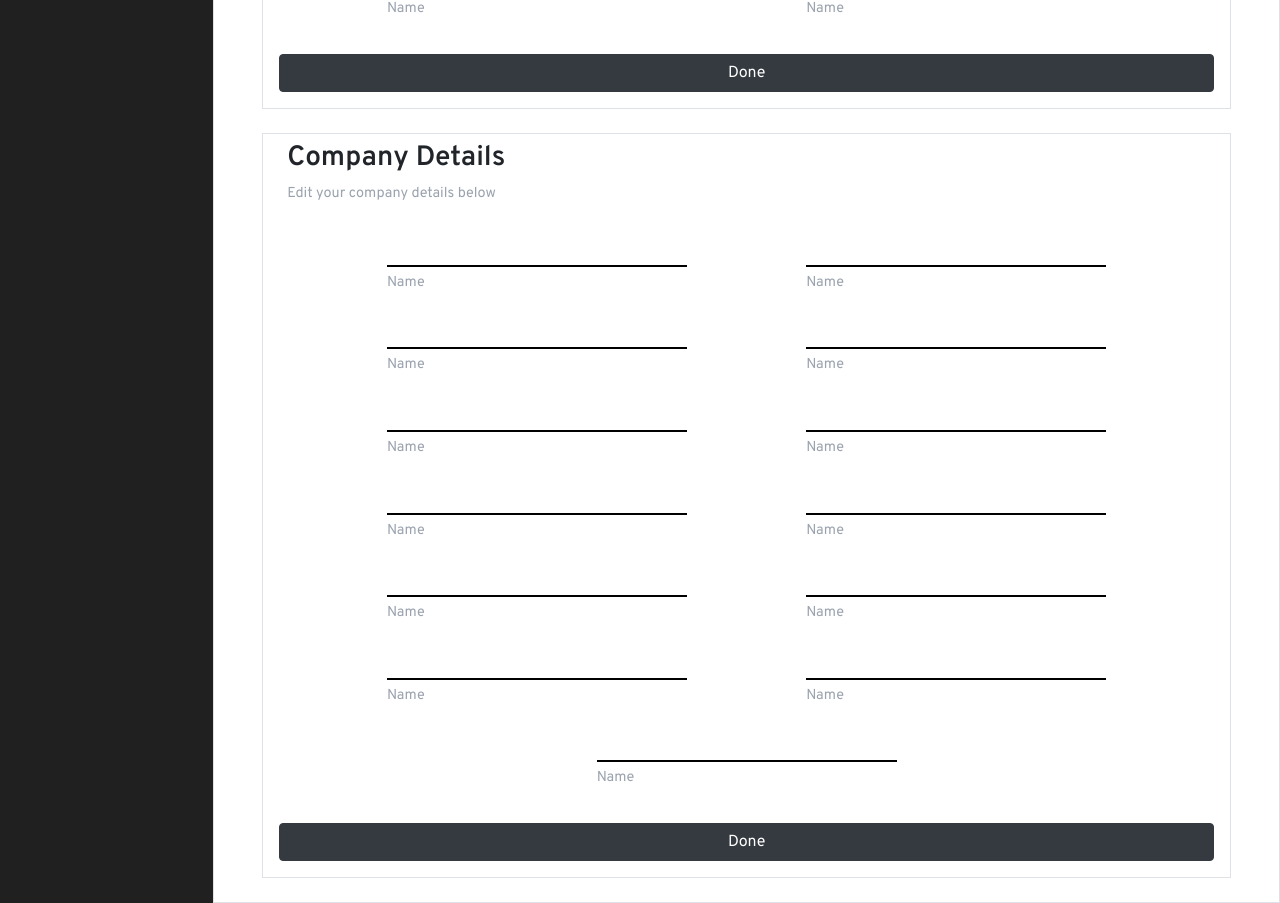
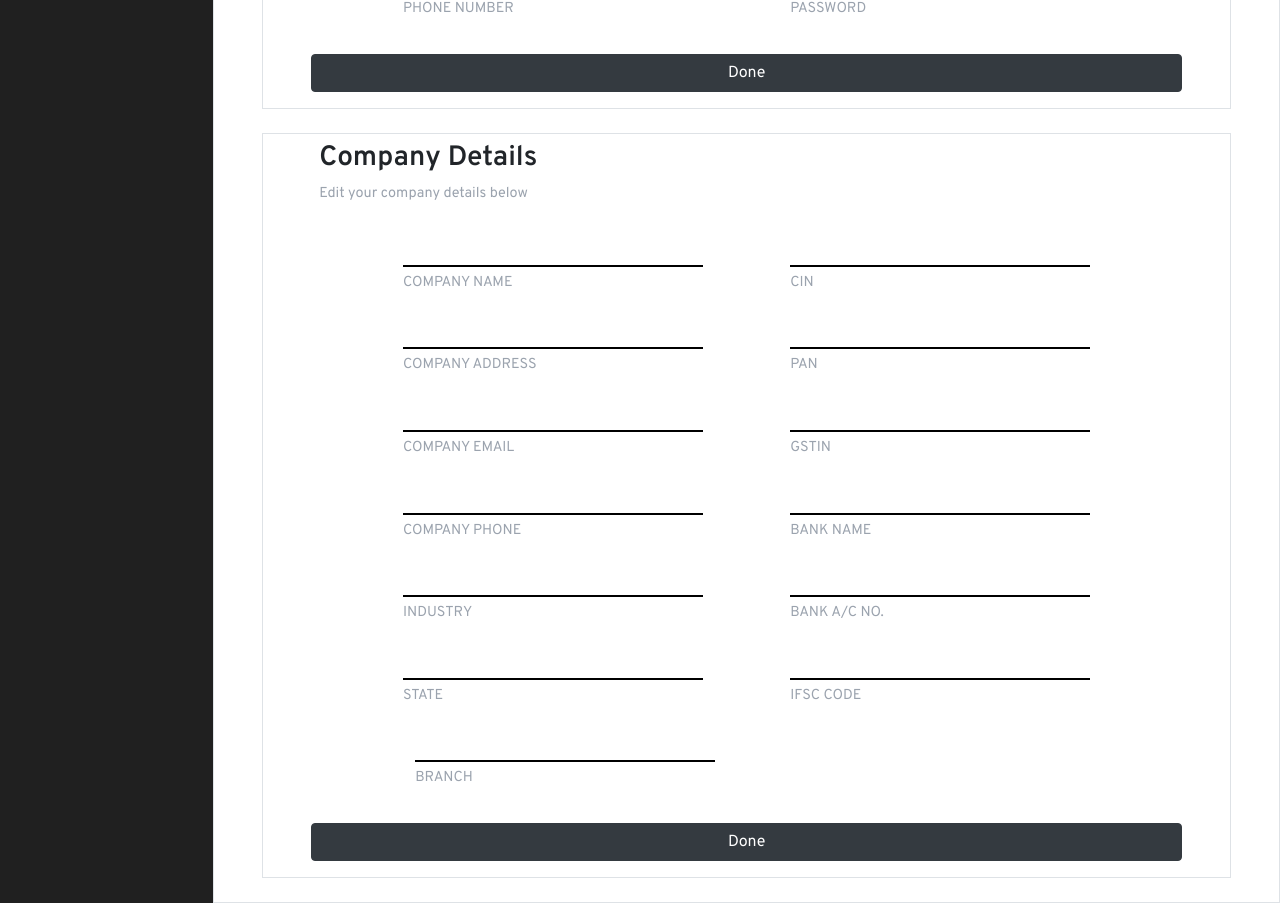
Before and after one commit to nipungupta99/billing-app, a React (Create React App) app: page /settings in a window 1280 px wide. Shown: the part 480-1383 px from the top of the page. Built offline with nearby package versions, Linux system fonts and the light colour scheme; what @react-pdf/renderer would draw is missing.

Commit message:
improvements in company details page

```diff
--- /dev/null
+++ b/src/context/detailsContext.js
@@ -0,0 +1,26 @@
+import React, { useState, createContext } from "react";
+
+export const DetailsContext = createContext();
+export const DetailsProvider = (props) => {
+  const [details, setDetails] = useState({
+    companyName: "",
+    companyAddress: "",
+    companyEmail: "",
+    companyPhone: "",
+    industry: "",
+    state: "",
+    branch: "",
+    cin: "",
+    pan: "",
+    gstin: "",
+    bankName: "",
+    bankAccountNumber: "",
+    ifscCode: "",
+  });
+
+  return (
+    <DetailsContext.Provider value={[details, setDetails]}>
+      {props.children}
+    </DetailsContext.Provider>
+  );
+};
--- a/src/index.js
+++ b/src/index.js
@@ -4,10 +4,13 @@ import App from "./App";
 import * as serviceWorker from "./serviceWorker";
 import "./index.scss";
 import { DataProvider } from "./context/dataContext";
+import { DetailsProvider } from "./context/detailsContext.js";
 ReactDOM.render(
   <React.StrictMode>
     <DataProvider>
-      <App />
+      <DetailsProvider>
+        <App />
+      </DetailsProvider>
     </DataProvider>
   </React.StrictMode>,
   document.getElementById("root")
--- a/src/pages/create/create.page.js
+++ b/src/pages/create/create.page.js
@@ -115,7 +115,7 @@ function CreatePage() {
 
             <div className="container-fluid py-1 ">
               <h4 className="bg-dark text-center text-white">ITEMS</h4>
-              <InputField style={{ marginBottom: 10 }} />
+              <InputField style={{ marginBottom: 10 }} taxType={taxType} />
               <div>
                 <button
                   className="btn btn-dark"
--- a/src/pages/create/inputFields.js
+++ b/src/pages/create/inputFields.js
@@ -2,10 +2,14 @@ import React, { usePrevious, useState, useEffect, useCallback } from "react";
 import FormInput from "../../components/form-input/form-input.component";
 import { FontAwesomeIcon } from "@fortawesome/react-fontawesome";
 import { faTrash } from "@fortawesome/free-solid-svg-icons";
-function InputField() {
+function InputField(props) {
   const [state, setState] = useState({
     users: [{ itemDesc: "", sacCode: "", taxableValue: "", igst: 0 }],
   });
+  const [total, setTotal] = useState(0);
+  useEffect(() => {
+    kalkulate();
+  }, [state]);
 
   // const prevState = usePrevious(state);
 
@@ -13,6 +17,37 @@ function InputField() {
     setState({
       users: [...state.users, { itemDesc: "", sacCode: "", taxableValue: "" }],
     });
+  }
+
+  function taxFields(item) {
+    if (props.taxType === "IGST") {
+      return (
+        <div>
+          <h4 style={{ fontSize: 20 }}>
+            ₹{(item.taxableValue * 0.18).toFixed(2)}
+          </h4>
+          <p className="label"> IGST</p>
+        </div>
+      );
+    } else {
+      return (
+        <div className="d-flex flex-row">
+          <div>
+            <h4 style={{ fontSize: 20 }}>
+              ₹{(item.taxableValue * 0.09).toFixed(2)}
+            </h4>
+            <p className="label"> CGST</p>
+          </div>
+          &nbsp; &nbsp;
+          <div>
+            <h4 style={{ fontSize: 20 }}>
+              ₹{(item.taxableValue * 0.09).toFixed(2)}
+            </h4>
+            <p className="label"> SGST</p>
+          </div>
+        </div>
+      );
+    }
   }
 
   function createUI() {
@@ -42,12 +77,7 @@ function InputField() {
           }}
         />
 
-        <div>
-          <h4 style={{ fontSize: 20 }}>
-            ₹{(item.taxableValue * 0.18).toFixed(2)}
-          </h4>
-          <p className="label"> IGST</p>
-        </div>
+        {taxFields(item)}
         <div>
           <h4 style={{ fontSize: 20 }}>
             ₹
@@ -95,6 +125,12 @@ function InputField() {
     event.preventDefault();
   }
 
+  // let number = 0;
+  function kalkulate() {
+    setTotal(
+      state.users.reduce((acc, curr) => acc + parseInt(curr.taxableValue), 0)
+    );
+  }
   return (
     <>
       <form onSubmit={handleSubmit}>
@@ -112,17 +148,17 @@ function InputField() {
           <div className="d-flex flex-row justify-content-between">
             <p>TAXABLE AMOUNT</p>
             &nbsp; &nbsp;
-            <p>40000 </p>
+            <p>{total.toFixed(2)}</p>
           </div>
           <div className="d-flex flex-row justify-content-between">
             <p>TAXABLE AMOUNT</p>
             &nbsp; &nbsp;
-            <p>40000 </p>
+            <p>{(total * 0.18).toFixed(2)}</p>
           </div>
           <div className="d-flex flex-row justify-content-between">
             <p>TAXABLE AMOUNT</p>
             &nbsp; &nbsp;
-            <p>40000 </p>
+            <p>{(parseFloat(total) + parseFloat(total * 0.18)).toFixed(2)}</p>
           </div>
           <button className="btn btn-dark">Create Invoice</button>
         </div>
--- a/src/pages/settings/AccountDetails.js
+++ b/src/pages/settings/AccountDetails.js
@@ -1,21 +1,24 @@
-import React from 'react';
-import HeadingPair from '../../components/heading-pair/heading-pair.component';
-import FormInput from '../../components/form-input/form-input.component';
+import React from "react";
+import HeadingPair from "../../components/heading-pair/heading-pair.component";
+import FormInput from "../../components/form-input/form-input.component";
 
 function AccountDetails() {
-    return (
-        <div className=" px-3 container border my-4" >
-            <HeadingPair heading="Account Details" subheading="Edit your account details below" />
-            <form action=""  >
-                <div className='d-flex px-5 flex-row flex-wrap justify-content-around '>
-                    <FormInput label="Name" />
-                    <FormInput label="Name" />
-                    <FormInput label="Name" />
-                    <FormInput label="Name" />
-                </div>
-                <button className='btn btn-block btn-dark my-3'>Done</button>
-            </form>
+  return (
+    <div className=" px-5 container border my-4">
+      <HeadingPair
+        heading="Account Details"
+        subheading="Edit your account details below"
+      />
+      <form action="">
+        <div className="d-flex px-5 flex-row flex-wrap justify-content-around ">
+          <FormInput label="NAME" />
+          <FormInput label="EMAIL" />
+          <FormInput label="PHONE NUMBER" />
+          <FormInput label="PASSWORD" />
         </div>
-    )
+        <button className=" btn btn-block btn-dark my-3">Done</button>
+      </form>
+    </div>
+  );
 }
-export default AccountDetails
+export default AccountDetails;
--- a/src/pages/settings/CompanyDetails.js
+++ b/src/pages/settings/CompanyDetails.js
@@ -1,30 +1,139 @@
-import React from 'react';
-import HeadingPair from '../../components/heading-pair/heading-pair.component';
-import FormInput from '../../components/form-input/form-input.component';
-
+import React from "react";
+import HeadingPair from "../../components/heading-pair/heading-pair.component";
+import FormInput from "../../components/form-input/form-input.component";
 function CompanyDetails() {
-    return (
-        <div className=" px-3 container border my-4" >
-            <HeadingPair heading="Company Details" subheading="Edit your company details below" />
-            <form action=""  >
-                <div className='d-flex px-5 flex-row flex-wrap justify-content-around '>
-                    <FormInput label="Name" />
-                    <FormInput label="Name" />
-                    <FormInput label="Name" />
-                    <FormInput label="Name" />
-                    <FormInput label="Name" />
-                    <FormInput label="Name" />
-                    <FormInput label="Name" />
-                    <FormInput label="Name" />
-                    <FormInput label="Name" />
-                    <FormInput label="Name" />
-                    <FormInput label="Name" />
-                    <FormInput label="Name" />
-                    <FormInput label="Name" />
-                </div>
-                <button className='btn btn-block btn-dark my-3'>Done</button>
-            </form>
+  const [data, setData] = React.useState({
+    companyName: "",
+    companyAddress: "",
+    companyEmail: "",
+    companyPhone: "",
+    industry: "",
+    state: "",
+    branch: "",
+    cin: "",
+    pan: "",
+    gstin: "",
+    bankName: "",
+    bankAccountNumber: "",
+    ifscCode: "",
+  });
+  function handleChange(evt) {
+    const value = evt.target.value;
+    setData({
+      ...data,
+      [evt.target.name]: value,
+    });
+  }
+  function handleSubmit(event) {
+    event.preventDefault();
+    console.log(data);
+  }
+  return (
+    <div className=" px-5 container border my-4">
+      <HeadingPair
+        heading="Company Details"
+        subheading="Edit your company details below"
+      />
+      <form onSubmit={handleSubmit}>
+        <div className="d-flex px-5 flex-row flex-wrap justify-content-around ">
+          <FormInput
+            label="COMPANY NAME"
+            name="companyName"
+            value={data.companyName}
+            onChange={handleChange}
+            required
+          />
+          <FormInput
+            label="CIN"
+            name="cin"
+            value={data.cin}
+            onChange={handleChange}
+            required
+          />
+          <FormInput
+            label="COMPANY ADDRESS"
+            name="companyAddress"
+            value={data.companyAddress}
+            onChange={handleChange}
+            required
+          />
+          <FormInput
+            label="PAN"
+            name="pan"
+            value={data.pan}
+            onChange={handleChange}
+            required
+          />
+          <FormInput
+            label="COMPANY EMAIL"
+            name="companyEmail"
+            value={data.companyEmail}
+            onChange={handleChange}
+            required
+          />
+          <FormInput
+            label="GSTIN"
+            name="gstin"
+            value={data.gstin}
+            onChange={handleChange}
+            required
+          />
+          <FormInput
+            label="COMPANY PHONE"
+            name="companyPhone"
+            value={data.companyPhone}
+            onChange={handleChange}
+            required
+          />
+          <FormInput
+            label="BANK NAME"
+            name="bankName"
+            value={data.bankName}
+            onChange={handleChange}
+            required
+          />
+          <FormInput
+            label="INDUSTRY"
+            name="industry"
+            value={data.industry}
+            onChange={handleChange}
+            required
+          />
+          <FormInput
+            label="BANK A/C NO."
+            name="bankAccountNumber"
+            value={data.bankAccountNumber}
+            onChange={handleChange}
+            required
+          />
+          <FormInput
+            label="STATE"
+            name="state"
+            value={data.state}
+            onChange={handleChange}
+            required
+          />
+          <FormInput
+            label="IFSC CODE"
+            name="ifscCode"
+            value={data.ifscCode}
+            onChange={handleChange}
+            required
+          />
+          <FormInput
+            label="BRANCH"
+            name="branch"
+            value={data.branch}
+            onChange={handleChange}
+            required
+          />
+          <div style={{ width: "35%" }}></div>
         </div>
-    )
+        <button className="btn btn-block btn-dark my-3 " type="submit">
+          Done
+        </button>
+      </form>
+    </div>
+  );
 }
-export default CompanyDetails
+export default CompanyDetails;
```
